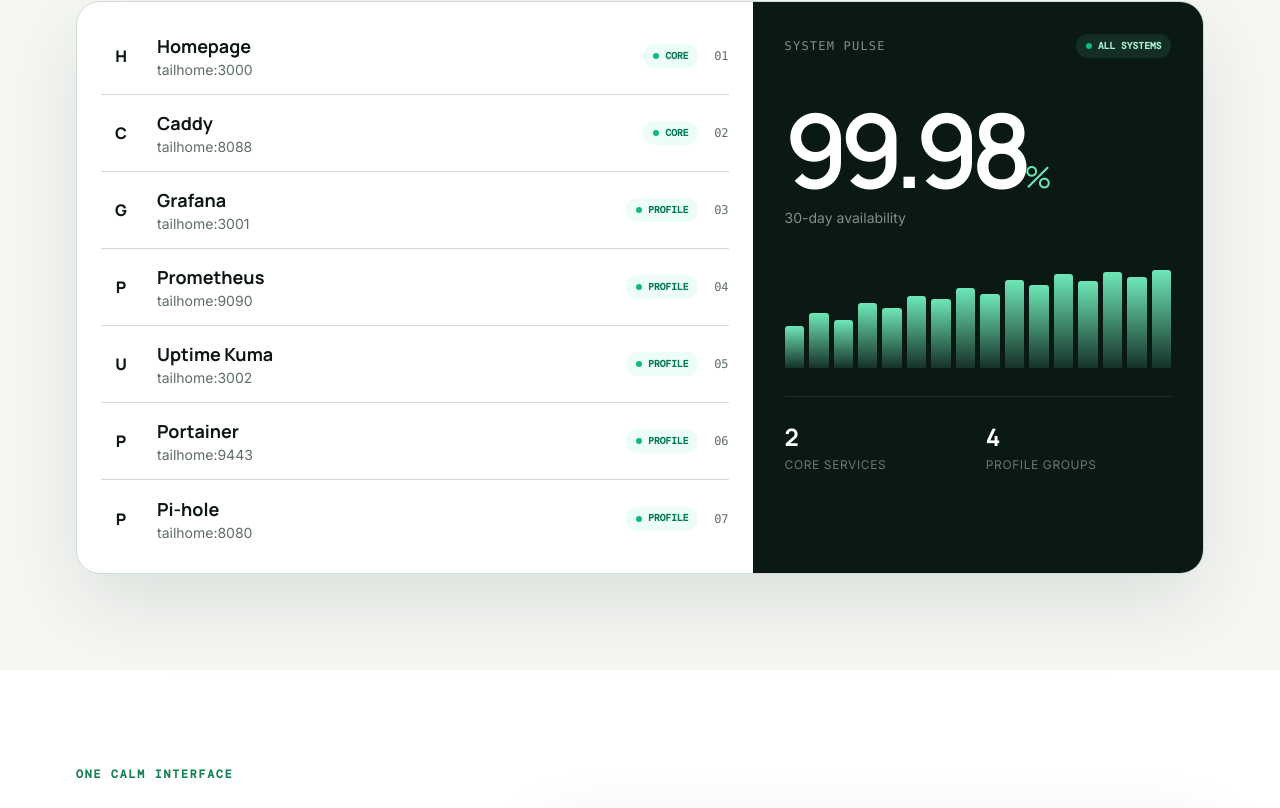
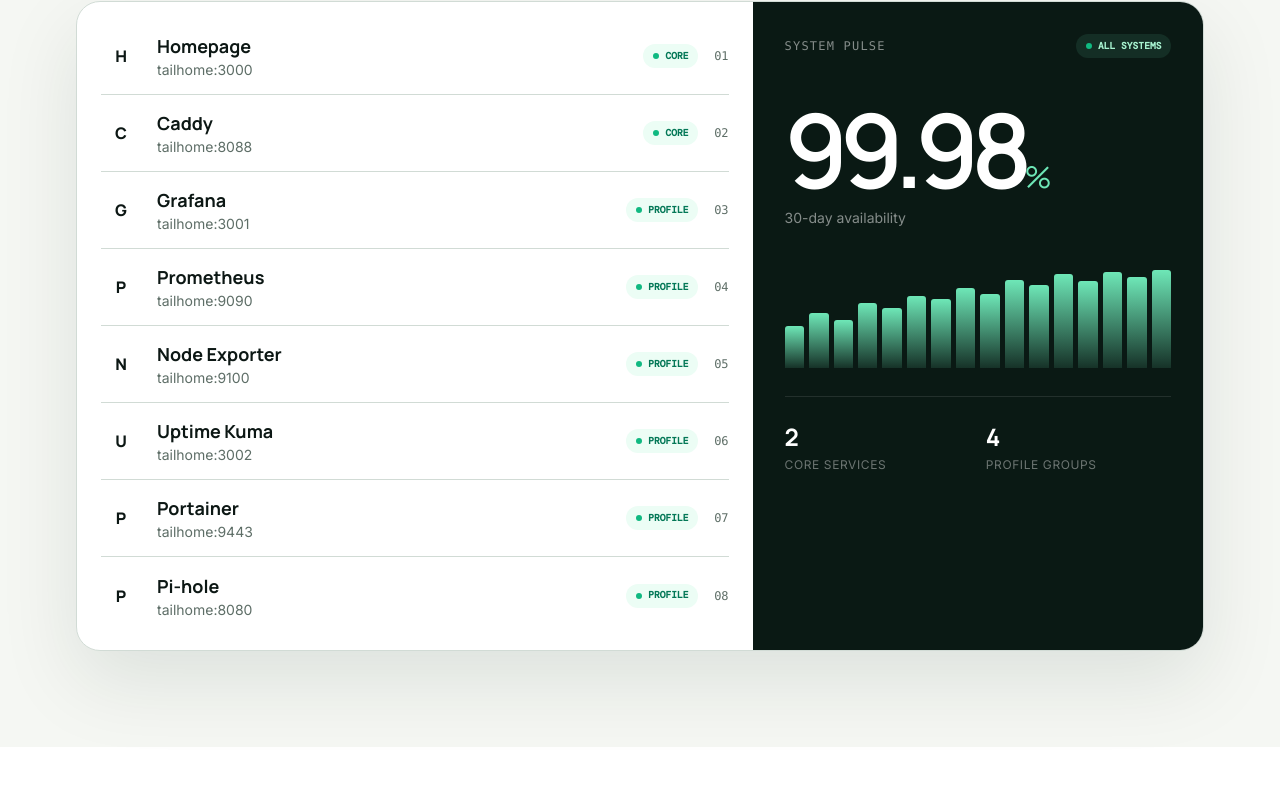
Before and after one commit to Blackie360/Tailhome, a Next.js app in the folder apps/web/: page / in a window 1280 px wide. Shown: the part 1979-2787 px from the top of the page. Built offline with nearby package versions, Linux system fonts and the light colour scheme.

Commit message:
Align web copy with full default stack
Co-authored-by: Felix Jumason  <Blackie360@users.noreply.github.com>

```diff
--- a/apps/web/app/page.tsx
+++ b/apps/web/app/page.tsx
@@ -22,6 +22,7 @@ const services = [
   { name: "Caddy", port: "8088", color: "blue", profile: false },
   { name: "Grafana", port: "3001", color: "violet", profile: true },
   { name: "Prometheus", port: "9090", color: "coral", profile: true },
+  { name: "Node Exporter", port: "9100", color: "mint", profile: true },
   { name: "Uptime Kuma", port: "3002", color: "cyan", profile: true },
   { name: "Portainer", port: "9443", color: "pink", profile: true },
   { name: "Pi-hole", port: "8080", color: "blue", profile: true }
@@ -153,7 +154,7 @@ export default function Home() {
             <div className="install-ledger-items">
               <InstallLedgerItem number="01" icon={HardDrive} title="Deploy" body="Checks ports, installs dependencies when needed, creates the Compose stack, and starts the enabled services." />
               <InstallLedgerItem number="02" icon={Archive} title="Store" body="Keeps Compose files, configuration, and environment values together in /opt/tailhome; the CLI lives in /usr/local/bin." />
-              <InstallLedgerItem number="03" icon={KeyRound} title="Protect" body="Generates credentials for optional Grafana and Pi-hole services and hides secrets when the CLI prints environment values." />
+              <InstallLedgerItem number="03" icon={KeyRound} title="Protect" body="Generates credentials for Grafana and Pi-hole when those services are enabled, and hides secrets when the CLI prints environment values." />
             </div>
             <div className="install-platform-strip">
               <span>Full stack host <strong>Raspberry Pi OS · Debian · Ubuntu</strong></span>
```
